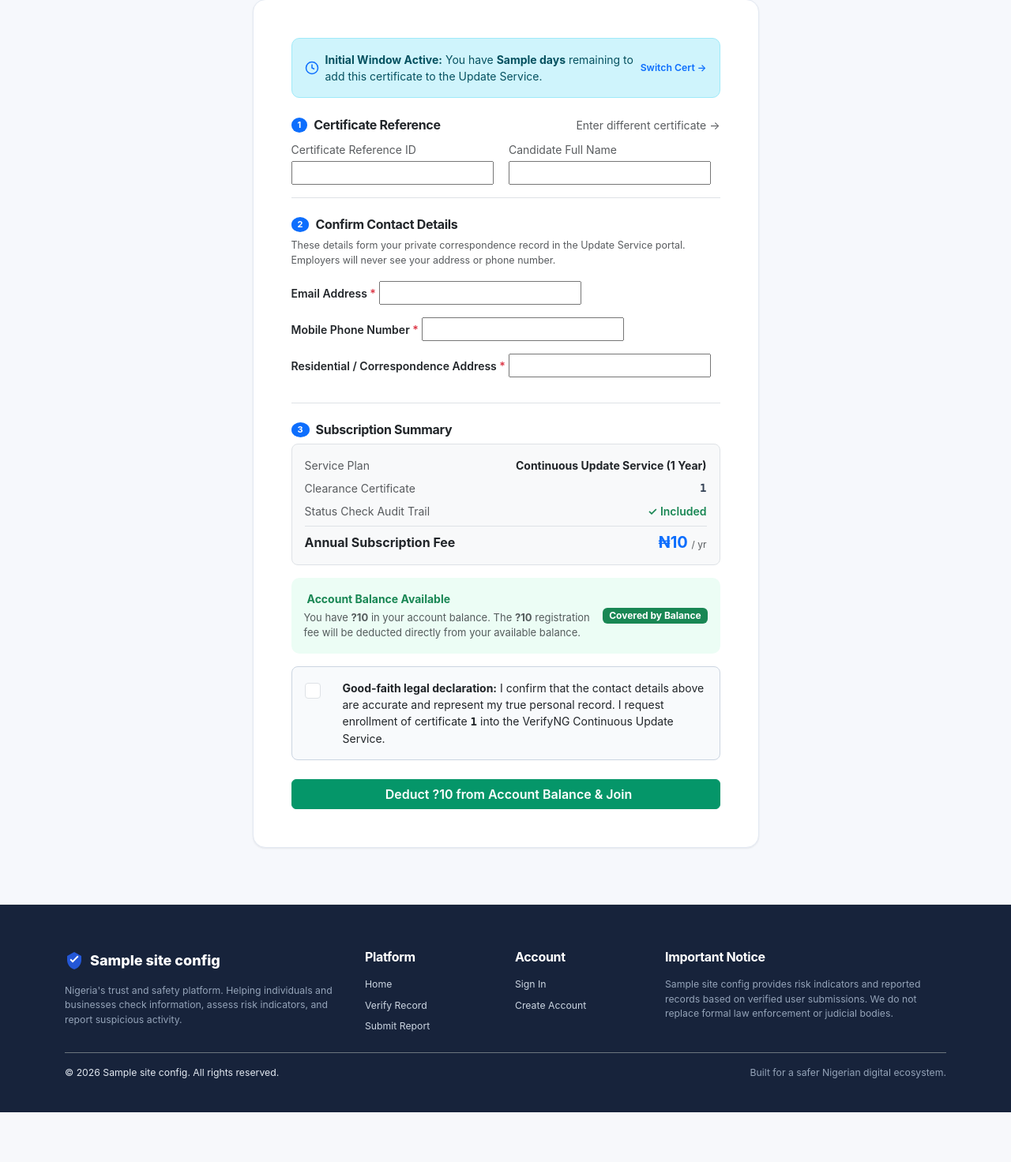
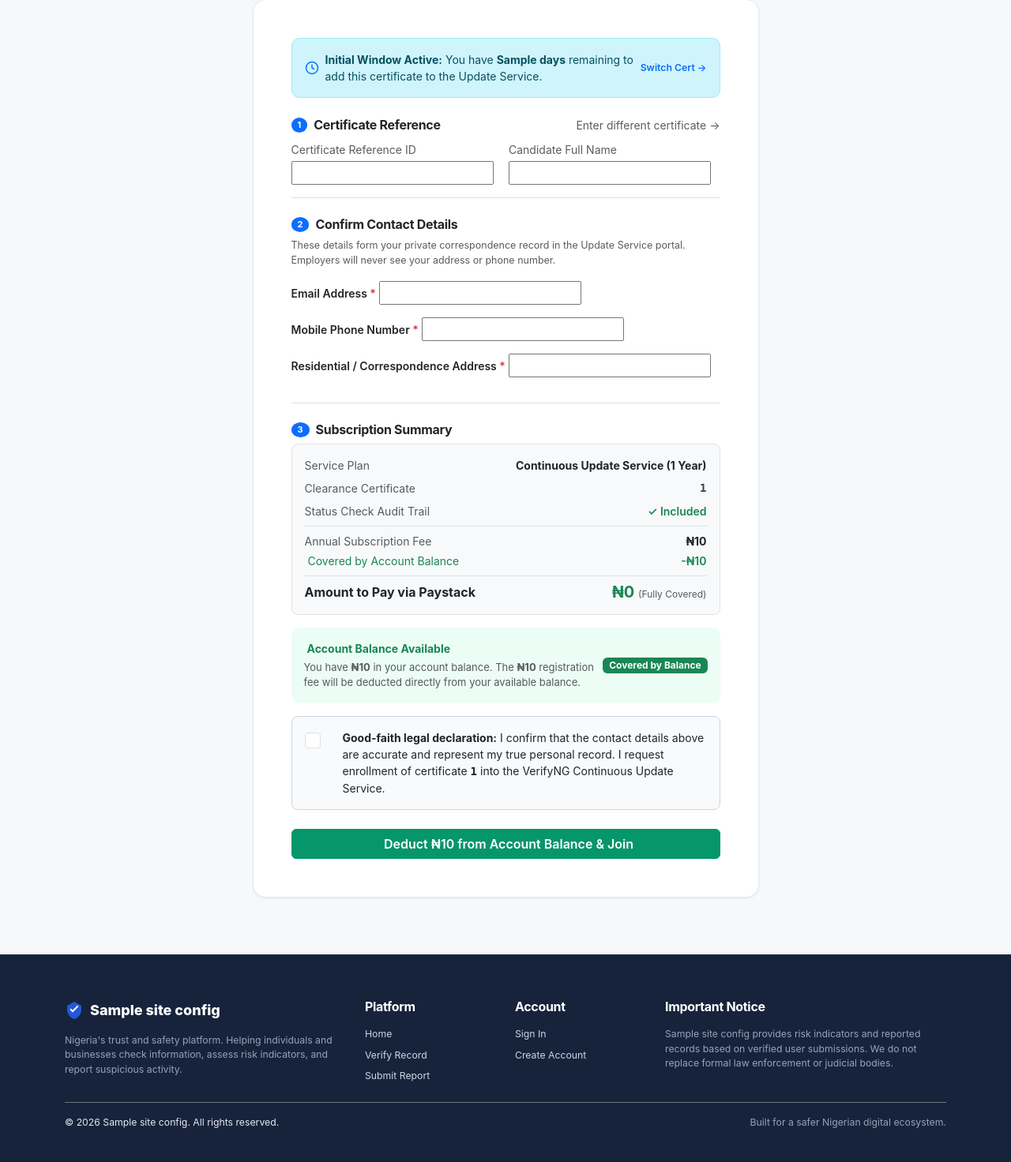
Before and after one commit to zictechng/verifyNG, a Django app: template templates/verification/update_service_join.html in a window 1280 px wide. Shown: the part 303-1775 px from the top of the page at 79% size. Before the commit the page ends 1712 px from the top, so only its background shows below. Run offline with Django 5.2, Linux system fonts and the light colour scheme; the template is opened without the code that fills it: most values are stand-ins (such as "Sample title", 1, 10 or a date in 2020); grey boxes marked "Sample" are stand-in pictures; form fields are guessed from the names that the template uses.

Commit message:
Fix currency symbol display and clarify account balance breakdown on update service page

```diff
--- a/templates/verification/update_service_join.html
+++ b/templates/verification/update_service_join.html
@@ -256,12 +256,36 @@
                                 </div>
                                 <div class="d-flex justify-content-between align-items-center mb-2">
                                     <span class="small text-muted">Status Check Audit Trail</span>
-                                    <span class="small text-success fw-semibold">✓ Included</span>
+                                    <span class="small text-success fw-semibold">&#10003; Included</span>
+                                </div>
+                                <div class="border-top pt-2 d-flex justify-content-between align-items-center mb-1">
+                                    <span class="small text-muted">Annual Subscription Fee</span>
+                                    <span class="small fw-bold text-dark">&#8358;{{ annual_fee|floatformat:0 }}</span>
+                                </div>
+                                {% if user_balance and user_balance > 0 and user_balance < annual_fee %}
+                                <div class="d-flex justify-content-between align-items-center mb-2 text-success">
+                                    <span class="small"><i class="bi bi-wallet2 me-1"></i>Available Account Balance Applied</span>
+                                    <span class="small fw-semibold">-&#8358;{{ user_balance|floatformat:0 }}</span>
                                 </div>
                                 <div class="border-top pt-2 d-flex justify-content-between align-items-center">
+                                    <span class="fw-bold text-dark">Amount to Pay via Paystack</span>
+                                    <span class="h5 fw-bold text-primary mb-0">&#8358;{{ topup_needed|floatformat:0 }}</span>
+                                </div>
+                                {% elif user_balance and user_balance >= annual_fee %}
+                                <div class="d-flex justify-content-between align-items-center mb-2 text-success">
+                                    <span class="small"><i class="bi bi-wallet2 me-1"></i>Covered by Account Balance</span>
+                                    <span class="small fw-semibold">-&#8358;{{ annual_fee|floatformat:0 }}</span>
+                                </div>
+                                <div class="border-top pt-2 d-flex justify-content-between align-items-center">
+                                    <span class="fw-bold text-dark">Amount to Pay via Paystack</span>
+                                    <span class="h5 fw-bold text-success mb-0">&#8358;0 <small class="text-muted fw-normal" style="font-size: 12px;">(Fully Covered)</small></span>
+                                </div>
+                                {% else %}
+                                <div class="border-top pt-2 d-flex justify-content-between align-items-center">
                                     <span class="fw-bold text-dark">Annual Subscription Fee</span>
-                                    <span class="h5 fw-bold text-primary mb-0">₦{{ annual_fee|floatformat:0 }} <small class="text-muted fw-normal" style="font-size: 12px;">/ yr</small></span>
+                                    <span class="h5 fw-bold text-primary mb-0">&#8358;{{ annual_fee|floatformat:0 }} <small class="text-muted fw-normal" style="font-size: 12px;">/ yr</small></span>
                                 </div>
+                                {% endif %}
                             </div>
                             {% if user_balance and user_balance >= annual_fee %}
                                 <div class="alert alert-success d-flex align-items-center justify-content-between p-3 mb-3 border-0" style="background: #ECFDF5; border-radius: 10px;">
@@ -270,7 +294,7 @@
                                             <i class="bi bi-wallet2 me-1"></i> Account Balance Available
                                         </div>
                                         <div class="text-muted" style="font-size: 13px;">
-                                            You have <strong>?{{ user_balance|floatformat:0 }}</strong> in your account balance. The <strong>?{{ annual_fee|floatformat:0 }}</strong> registration fee will be deducted directly from your available balance.
+                                            You have <strong>&#8358;{{ user_balance|floatformat:0 }}</strong> in your account balance. The <strong>&#8358;{{ annual_fee|floatformat:0 }}</strong> registration fee will be deducted directly from your available balance.
                                         </div>
                                     </div>
                                     <span class="badge bg-success text-white px-2.5 py-1.5 small">Covered by Balance</span>
@@ -282,7 +306,7 @@
                                             <i class="bi bi-wallet2 me-1"></i> Partial Balance Applied
                                         </div>
                                         <div class="text-muted" style="font-size: 13px;">
-                                            You have <strong>?{{ user_balance|floatformat:0 }}</strong> in your balance. Top up the difference of <strong>?{{ topup_needed|floatformat:0 }}</strong> via Paystack to complete your 1-year registration.
+                                            You have <strong>&#8358;{{ user_balance|floatformat:0 }}</strong> in your account balance. This has been applied as credit, so you only pay the difference of <strong>&#8358;{{ topup_needed|floatformat:0 }}</strong> via Paystack to complete your 1-year registration.
                                         </div>
                                     </div>
                                     <span class="badge bg-primary text-white px-2.5 py-1.5 small">Partial Credit</span>
@@ -344,24 +368,23 @@
                         {% if user_balance and user_balance >= annual_fee %}
                             <button type="submit" class="btn btn-success w-100 py-2.5 fw-semibold d-flex align-items-center justify-content-center gap-2" style="background:#059669; border-color:#059669;">
                                 <i class="bi bi-wallet2"></i>
-                                <span>Deduct ?{{ annual_fee|floatformat:0 }} from Account Balance & Join</span>
+                                <span>Deduct &#8358;{{ annual_fee|floatformat:0 }} from Account Balance & Join</span>
                             </button>
                         {% elif user_balance and user_balance > 0 %}
                             <button type="submit" class="btn btn-vng-primary w-100 py-2.5 fw-semibold d-flex align-items-center justify-content-center gap-2">
-                                <span>Pay ?{{ topup_needed|floatformat:0 }} via Paystack (?{{ user_balance|floatformat:0 }} covered by balance)</span>
+                                <span>Pay &#8358;{{ topup_needed|floatformat:0 }} via Paystack (&#8358;{{ user_balance|floatformat:0 }} covered by balance)</span>
                                 <svg width="16" height="16" viewBox="0 0 24 24" fill="none" stroke="currentColor" stroke-width="2.2">
                                     <path d="M5 12h14M12 5l7 7-7 7"/>
                                 </svg>
                             </button>
                         {% else %}
                             <button type="submit" class="btn btn-vng-primary w-100 py-2.5 fw-semibold d-flex align-items-center justify-content-center gap-2">
-                                <span>Proceed to Pay ?{{ annual_fee|floatformat:0 }} via Paystack</span>
+                                <span>Proceed to Pay &#8358;{{ annual_fee|floatformat:0 }} via Paystack</span>
                                 <svg width="16" height="16" viewBox="0 0 24 24" fill="none" stroke="currentColor" stroke-width="2.2">
                                     <path d="M5 12h14M12 5l7 7-7 7"/>
                                 </svg>
                             </button>
-                        {% endif %}
-                    </form>
+                        {% endif %}</form>
                 </div>
 
             {% else %}
```
